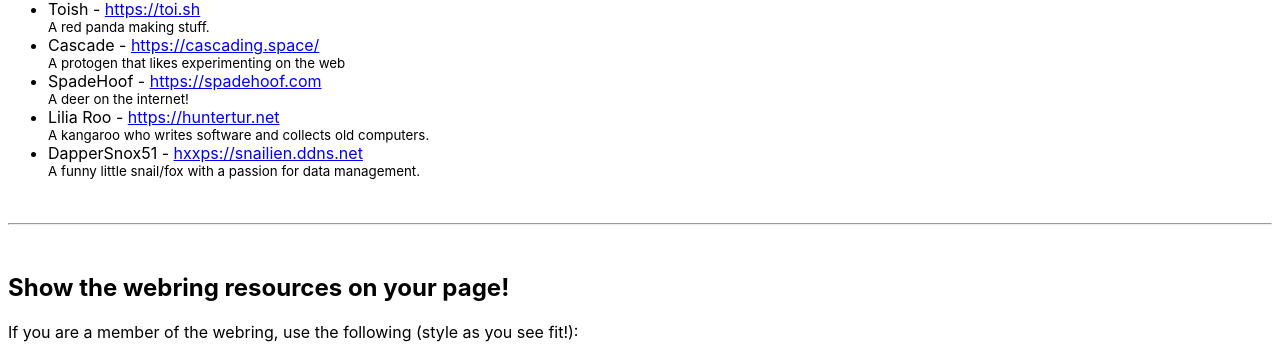
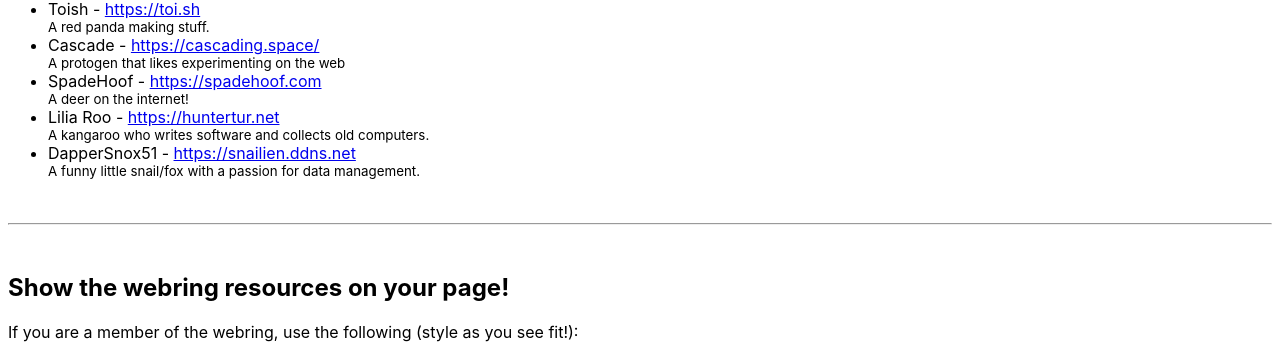
Before and after one commit to astrabun/critterweb.net, a Jekyll site: the page built from _rings/critters.md, in a window 1280 px wide. Shown: the part 337-681 px from the top of the page. Built offline with Jekyll 4.4.1, drawn with Linux system fonts in a browser that asks for light colours.

Commit message:
use https
why did i make a typo to hxxps???

```diff
--- a/_data/sites.yml
+++ b/_data/sites.yml
@@ -29,7 +29,7 @@
   rings:
     - critters
 - name: DapperSnox51
-  link: "hxxps://snailien.ddns.net"
+  link: "https://snailien.ddns.net"
   description: |
     A funny little snail/fox with a passion for data management.
   rings:
```
